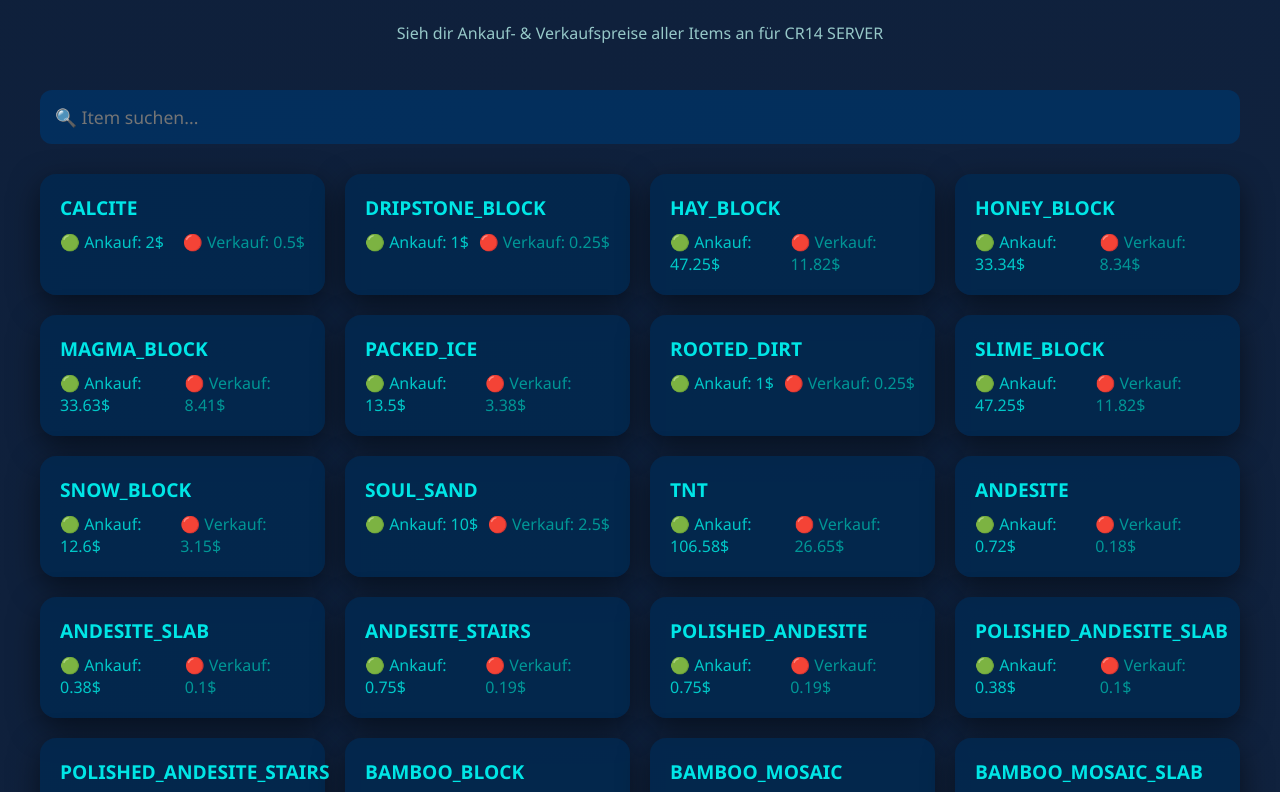
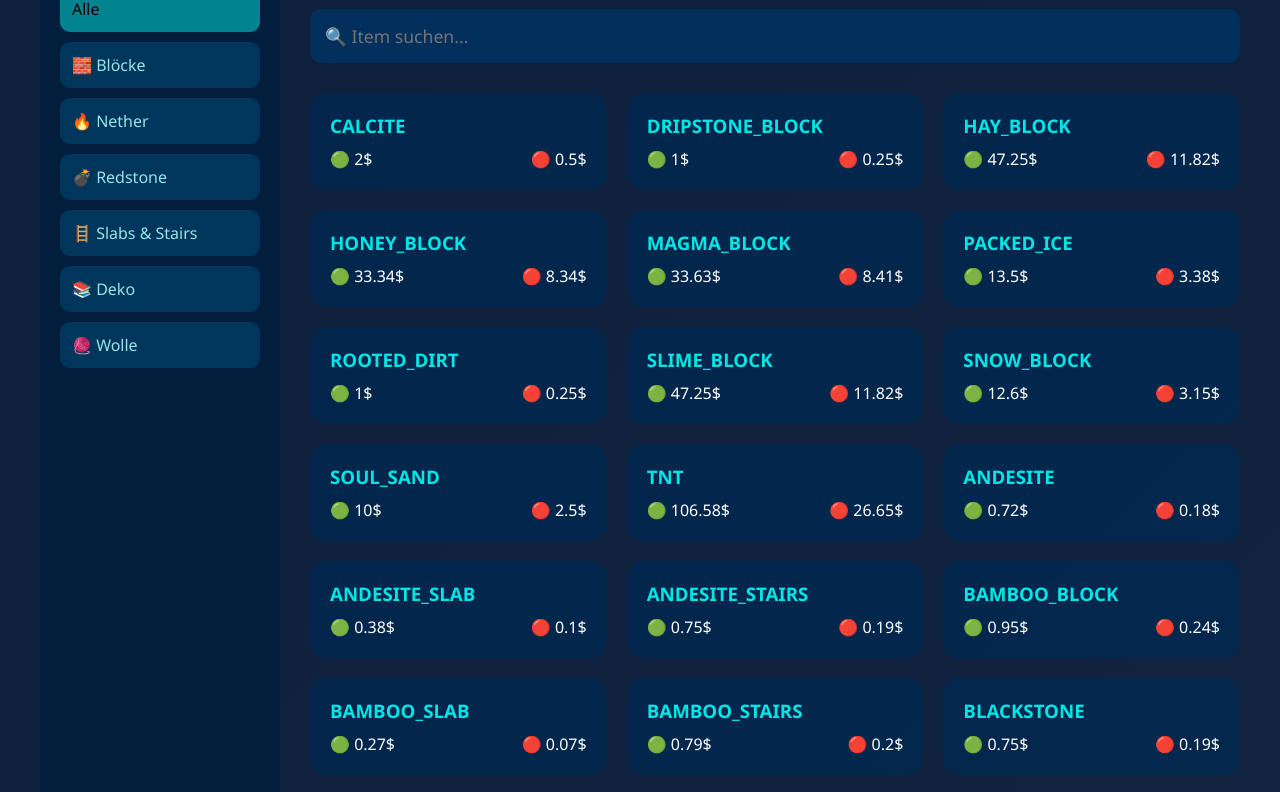
Before and after one commit to nicklashubo-png/Marktliste, a plain HTML site: page index.html in a window 1280 px wide. Shown: the part 147-939 px from the top of the page. Drawn offline with Linux system fonts and the light colour scheme.

Commit message:
Update index.html

```diff
--- a/index.html
+++ b/index.html
@@ -1,21 +1,235 @@
 <!DOCTYPE html>
 <html lang="de">
 <head>
-    <meta charset="UTF-8">
-    <title>Marktpreise</title>
-    <link rel="stylesheet" href="style.css">
+<meta charset="UTF-8">
+<title>Marktpreise – CR14</title>
+
+<style>
+* {
+    box-sizing: border-box;
+    font-family: "Segoe UI", sans-serif;
+}
+
+body {
+    margin: 0;
+    padding: 40px;
+    color: #fff;
+    background: linear-gradient(135deg, rgb(10, 25, 50), rgb(20, 40, 70));
+    background-size: 400% 400%;
+    animation: gradientBG 20s ease infinite;
+}
+
+@keyframes gradientBG {
+    0% { background-position: 0% 50%; }
+    50% { background-position: 100% 50%; }
+    100% { background-position: 0% 50%; }
+}
+
+.layout {
+    display: flex;
+    gap: 30px;
+    max-width: 1500px;
+    margin: auto;
+}
+
+.sidebar {
+    width: 240px;
+    background: rgba(0, 30, 60, 0.85);
+    border-radius: 16px;
+    padding: 20px;
+}
+
+.sidebar h2 {
+    text-align: center;
+    color: rgb(0, 230, 230);
+}
+
+.sidebar ul {
+    list-style: none;
+    padding: 0;
+}
+
+.sidebar li {
+    padding: 12px;
+    margin-bottom: 10px;
+    border-radius: 10px;
+    cursor: pointer;
+    background: rgba(0, 60, 100, 0.8);
+    color: rgb(150, 230, 230);
+}
+
+.sidebar li.active,
+.sidebar li:hover {
+    background: rgba(0, 200, 200, 0.6);
+    color: #000;
+}
+
+.app { flex: 1; }
+
+h1 {
+    text-align: center;
+    color: rgb(100, 230, 230);
+}
+
+#search {
+    width: 100%;
+    padding: 15px;
+    font-size: 1.1rem;
+    border-radius: 12px;
+    border: none;
+    margin: 30px 0;
+    background: rgba(0, 50, 100, 0.8);
+    color: rgb(150, 230, 230);
+}
+
+.grid {
+    display: grid;
+    grid-template-columns: repeat(auto-fill, minmax(260px, 1fr));
+    gap: 20px;
+}
+
+.card {
+    background: rgba(0, 40, 80, 0.8);
+    border-radius: 16px;
+    padding: 20px;
+}
+
+.card h3 {
+    margin: 0 0 10px;
+    color: rgb(0, 230, 230);
+}
+
+.price {
+    display: flex;
+    justify-content: space-between;
+}
+</style>
 </head>
+
 <body>
 
-<div class="app">
-    <h1>💰 Marktpreise vom Cr14 Server</h1>
-    <p>Sieh dir Ankauf- & Verkaufspreise aller Items an für CR14 SERVER</p>
+<div class="layout">
 
+<aside class="sidebar">
+    <h2>📦 Kategorien</h2>
+    <ul id="categories"></ul>
+</aside>
+
+<main class="app">
+    <h1>💰 Marktpreise – CR14</h1>
     <input type="text" id="search" placeholder="🔍 Item suchen...">
+    <div id="item-list" class="grid"></div>
+</main>
 
-    <div id="item-list" class="grid"></div>
 </div>
 
-<script src="script.js"></script>
+<script>
+// =======================
+// Items (OHNE Kategorien)
+// =======================
+const items = [
+    { material: "CALCITE", buy: 2, sell: 0.5 },
+    { material: "DRIPSTONE_BLOCK", buy: 1, sell: 0.25 },
+    { material: "HAY_BLOCK", buy: 47.25, sell: 11.82 },
+    { material: "HONEY_BLOCK", buy: 33.34, sell: 8.34 },
+    { material: "MAGMA_BLOCK", buy: 33.63, sell: 8.41 },
+    { material: "PACKED_ICE", buy: 13.5, sell: 3.38 },
+    { material: "ROOTED_DIRT", buy: 1, sell: 0.25 },
+    { material: "SLIME_BLOCK", buy: 47.25, sell: 11.82 },
+    { material: "SNOW_BLOCK", buy: 12.6, sell: 3.15 },
+    { material: "SOUL_SAND", buy: 10, sell: 2.5 },
+    { material: "TNT", buy: 106.58, sell: 26.65 },
+
+    { material: "ANDESITE", buy: 0.72, sell: 0.18 },
+    { material: "ANDESITE_SLAB", buy: 0.38, sell: 0.1 },
+    { material: "ANDESITE_STAIRS", buy: 0.75, sell: 0.19 },
+
+    { material: "BAMBOO_BLOCK", buy: 0.95, sell: 0.24 },
+    { material: "BAMBOO_SLAB", buy: 0.27, sell: 0.07 },
+    { material: "BAMBOO_STAIRS", buy: 0.79, sell: 0.2 },
+
+    { material: "BLACKSTONE", buy: 0.75, sell: 0.19 },
+    { material: "BLACKSTONE_SLAB", buy: 0.4, sell: 0.1 },
+
+    { material: "BOOKSHELF", buy: 119.12, sell: 29.78 },
+
+    { material: "STONE", buy: 0.72, sell: 0.18 },
+    { material: "STONE_SLAB", buy: 0.38, sell: 0.1 },
+
+    { material: "GLASS", buy: 6.3, sell: 1.58 },
+    { material: "TINTED_GLASS", buy: 6.07, sell: 1.52 },
+
+    { material: "SAND", buy: 6, sell: 1.5 },
+
+    { material: "OBSIDIAN", buy: 31.25, sell: 7.82 },
+
+    { material: "BLACK_WOOL", buy: 29.4, sell: 7.35 },
+    { material: "WHITE_WOOL", buy: 29.4, sell: 7.35 }
+];
+
+// =======================
+// Auto-Kategorie Funktion
+// =======================
+function getCategory(name) {
+    if (name.includes("SLAB") || name.includes("STAIRS")) return "🪜 Slabs & Stairs";
+    if (name.includes("WOOL")) return "🧶 Wolle";
+    if (name.includes("TNT")) return "💣 Redstone";
+    if (name.includes("BLACKSTONE") || name.includes("BASALT") || name.includes("SOUL")) return "🔥 Nether";
+    if (name.includes("BOOK") || name.includes("BRICK")) return "📚 Deko";
+    return "🧱 Blöcke";
+}
+
+// Kategorie hinzufügen
+items.forEach(i => i.category = getCategory(i.material));
+
+// =======================
+const list = document.getElementById("item-list");
+const search = document.getElementById("search");
+const categoryList = document.getElementById("categories");
+let activeCategory = "Alle";
+
+// =======================
+function renderCategories() {
+    const cats = ["Alle", ...new Set(items.map(i => i.category))];
+    categoryList.innerHTML = "";
+
+    cats.forEach(cat => {
+        const li = document.createElement("li");
+        li.textContent = cat;
+        if (cat === activeCategory) li.classList.add("active");
+
+        li.onclick = () => {
+            activeCategory = cat;
+            renderCategories();
+            renderItems(search.value);
+        };
+        categoryList.appendChild(li);
+    });
+}
+
+function renderItems(filter = "") {
+    list.innerHTML = "";
+    items.filter(i =>
+        (activeCategory === "Alle" || i.category === activeCategory) &&
+        i.material.toLowerCase().includes(filter.toLowerCase())
+    ).forEach(item => {
+        list.innerHTML += `
+        <div class="card">
+            <h3>${item.material}</h3>
+            <div class="price">
+                <span>🟢 ${item.buy}$</span>
+                <span>🔴 ${item.sell}$</span>
+            </div>
+        </div>`;
+    });
+}
+
+search.addEventListener("input", e => renderItems(e.target.value));
+
+// START
+renderCategories();
+renderItems();
+</script>
+
 </body>
 </html>
```
